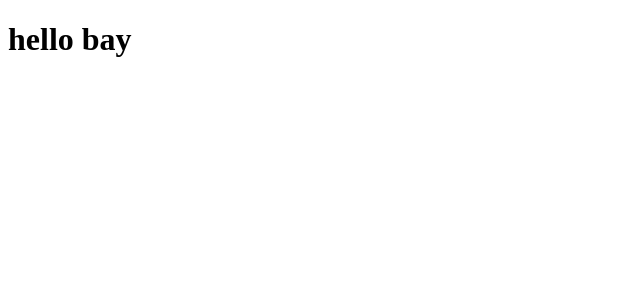
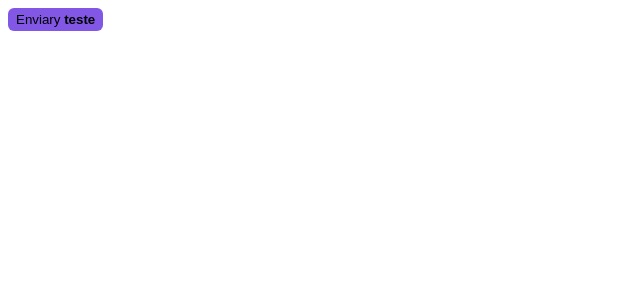
Before and after one commit to manuncorrea/ignite-shop, a Next.js app: page / in a window 1280 px wide. Shown: the top 300 px of the page, without its empty margins (0-640 px from the left). Built offline with nearby package versions, Linux system fonts and the light colour scheme.

Commit message:
configurando o stitches

```diff
--- a/package.json
+++ b/package.json
@@ -9,6 +9,7 @@
     "lint": "next lint"
   },
   "dependencies": {
+    "@stitches/react": "^1.2.8",
     "next": "12.3.1",
     "react": "18.2.0",
     "react-dom": "18.2.0"
--- a/src/pages/_document.tsx
+++ b/src/pages/_document.tsx
@@ -1,4 +1,5 @@
 import { Head, Html, Main, NextScript } from "next/document";
+import { getCssText } from "../styles";
 
 export default function Document() {
   return(
@@ -7,6 +8,8 @@
         <link rel="preconnect" href="https://fonts.googleapis.com" />
         <link rel="preconnect" href="https://fonts.gstatic.com" crossOrigin="anonymous" />
         <link href="https://fonts.googleapis.com/css2?family=Roboto:wght@400;700&display=swap" rel="stylesheet" />
+
+        <style id="stitches" dangerouslySetInnerHTML={{ __html: getCssText() }} />
       </Head>
       <body>
         <Main />
--- a/src/pages/index.tsx
+++ b/src/pages/index.tsx
@@ -1,5 +1,18 @@
+import { styled } from "../styles"
+
+const Button = styled('button', {
+  backgroundColor: '$rocktseat',
+  borderRadius: 6,
+  border: 0,
+  padding: '4px 8px',
+
+  span: {
+    fontWeight: 'bold'
+  }
+})
+
 export default function Home() {
   return (
-    <h1>hello bay</h1>
+    <Button>Enviary <span>teste</span></Button>
   )
 }
--- /dev/null
+++ b/src/styles/index.ts
@@ -0,0 +1,18 @@
+import {createStitches} from '@stitches/react'
+
+export const {
+  config,
+  styled,
+  css,
+  globalCss,
+  keyframes,
+  getCssText,
+  theme,
+  createTheme,
+} = createStitches({
+  theme: {
+    colors: {
+      rocktseat: '#8257e6'
+    }
+  }
+})
```
Also changed, not shown: 1 other file (tests, documents, lock files or other folders).
